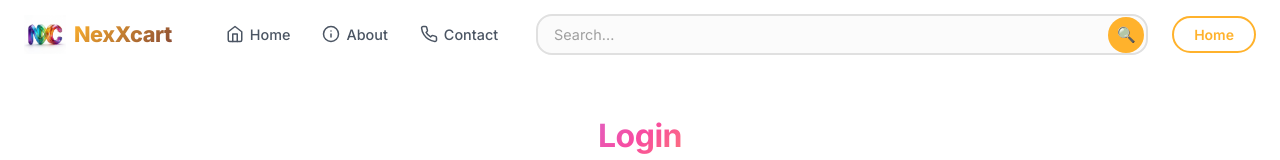
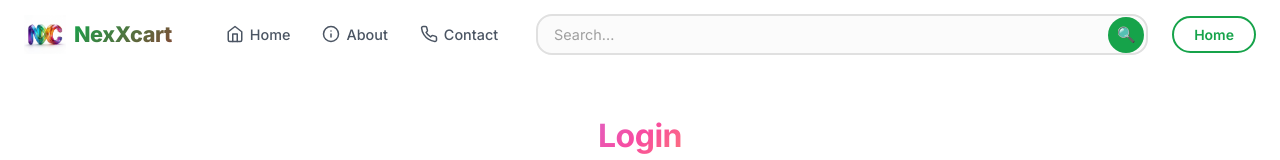
Before and after one commit to Amd5500gt/N11-Mall-Mern, a React (Vite) app in the folder FrontEnd/: page /auth in a window 1280 px wide. Shown: the top 160 px of the page. Built offline with nearby package versions, Linux system fonts and the light colour scheme; no server answers.

Commit message:
update color plate

```diff
--- a/FrontEnd/src/App.jsx
+++ b/FrontEnd/src/App.jsx
@@ -86,11 +86,8 @@
       zIndex: "999999",
 
       // 🖤 Cyber Dark Background
-      background: "rgba(47, 46, 46, 0.52)",
-      color: "#fff5f5",
 
-      backdropFilter: "blur(16px)",
-      WebkitBackdropFilter: "blur(16px)",
+      color: "#000000",
 
       borderRadius: "16px",
       padding: "14px 18px",
@@ -98,13 +95,6 @@
       fontSize: "14px",
       fontWeight: "600",
       letterSpacing: "0.3px",
-
-      border: "1px solid rgba(255,255,255,0.05)",
-
-      boxShadow: `
-        0 10px 30px rgba(0,0,0,0.45),
-        0 0 25px rgba(255,0,80,0.12)
-      `,
 
       minWidth: "260px",
       maxWidth: "400px",
--- a/FrontEnd/src/Auth/pages/ForgetPassword/resetpassword.css
+++ b/FrontEnd/src/Auth/pages/ForgetPassword/resetpassword.css
@@ -68,14 +68,6 @@
   transition:0.3s;
 }
 
-.nxc-otp-input:focus{
-  border-color:#2563eb;
-
-  box-shadow:
-  0 0 0 4px
-  rgba(37,99,235,0.15);
-}
-
 .nxc-input-group{
   margin-bottom:20px;
 }
@@ -98,14 +90,6 @@
   outline:none;
   transition:0.3s;
   box-sizing:border-box;
-}
-
-.nxc-reset-input:focus{
-  border-color:#2563eb;
-
-  box-shadow:
-  0 0 0 4px
-  rgba(37,99,235,0.15);
 }
 
 .nxc-reset-btn{
--- a/FrontEnd/src/components/common/footer.css
+++ b/FrontEnd/src/components/common/footer.css
@@ -167,10 +167,6 @@
   color: #a0a0a0;
 }
 
-.newsletter-input:focus {
-  border-color: var(--primary);
-  box-shadow: 0 0 0 2px rgba(255, 178, 44, 0.1);
-}
 
 .newsletter-button {
   width: 50px;
--- a/FrontEnd/src/components/common/userInfo/address/AddressPage.css
+++ b/FrontEnd/src/components/common/userInfo/address/AddressPage.css
@@ -4,11 +4,23 @@
    ROOT VARIABLES
    ======================================== */
 :root {
-  --primary: #ffb22c;
-  --primary-light: #ffcc66;
-  --primary-dark: #e69e1a;
-  --primary-gradient: linear-gradient(135deg, #ffb22c, #ffcc66);
-  --primary-gradient-hover: linear-gradient(135deg, #e69e1a, #ffb22c);
+ --primary: #16a34a;
+--primary-light: #22c55e;
+--primary-dark: #14532d;
+
+--primary-gradient:
+linear-gradient(
+  135deg,
+  #16a34a,
+  #000000
+);
+
+--primary-gradient-hover:
+linear-gradient(
+  135deg,
+  #22c55e,
+  #111111
+);
   --secondary: #854836;
   --secondary-light: #a65a44;
 
--- a/FrontEnd/src/components/components.css
+++ b/FrontEnd/src/components/components.css
@@ -10,9 +10,23 @@
 
 /* ==================== ROOT VARIABLES ==================== */
 :root {
-  --primary: #ffb22c;
-  --primary-dark: #e69e1a;
-  --primary-light: #ffcc66;
+--primary: #854836;
+--primary-light: #a05a45;
+--primary-dark: #5e2f22;
+
+--primary-gradient:
+linear-gradient(
+  135deg,
+  #854836,
+  #000000
+);
+
+--primary-gradient-hover:
+linear-gradient(
+  135deg,
+  #a05a45,
+  #000000
+);
   --secondary: #854836;
   --secondary-dark: #6b3a2b;
   --secondary-light: #a65a44;
@@ -146,7 +160,6 @@
 }
 
 .search-input::placeholder { color: var(--gray-400); }
-.search-input:focus { border-color: var(--primary); }
 
 .search-btn {
   position: absolute;
--- a/FrontEnd/src/css/main.css
+++ b/FrontEnd/src/css/main.css
@@ -4,12 +4,23 @@
    ======================================== */
 :root {
   /* Colors - Light Theme */
-  --primary: #ffb22c;
-  --primary-light: #ffcc66;
-  --primary-dark: #e69e1a;
-  --primary-gradient: linear-gradient(135deg, #ffb22c, #ffcc66);
-  --primary-gradient-hover: linear-gradient(135deg, #ffb22c, #ffcc66);
+--primary: #854836;
+--primary-light: #a05a45;
+--primary-dark: #5e2f22;
 
+--primary-gradient:
+linear-gradient(
+  135deg,
+  #854836,
+  #000000
+);
+
+--primary-gradient-hover:
+linear-gradient(
+  135deg,
+  #a05a45,
+  #000000
+);
   --secondary: #854836;
   --secondary-light: #a65a44;
   --secondary-dark: #6b3a2b;
--- a/FrontEnd/src/pages/pages.css
+++ b/FrontEnd/src/pages/pages.css
@@ -1,9 +1,23 @@
 /* pages.css - Complete styling for all pages */
 
 :root {
-  --primary: #ffb22c;
-  --primary-dark: #e69e1a;
-  --primary-light: #ffcc66;
+--primary: #854836;
+--primary-light: #a05a45;
+--primary-dark: #5e2f22;
+
+--primary-gradient:
+linear-gradient(
+  135deg,
+  #854836,
+  #000000
+);
+
+--primary-gradient-hover:
+linear-gradient(
+  135deg,
+  #a05a45,
+  #000000
+);
   --secondary: #854836;
   --success: #10b981;
   --danger: #ef4444;
@@ -1443,12 +1457,6 @@
   font-family: system-ui, -apple-system, BlinkMacSystemFont, 'Segoe UI', Roboto, Oxygen, Ubuntu, Cantarell, 'Open Sans', 'Helvetica Neue', sans-serif;
 }
 
-.form-input:focus,
-.form-textarea:focus {
-  outline: none;
-  border-color: var(--primary);
-  box-shadow: 0 0 0 3px rgba(255, 178, 44, 0.1);
-}
 
 .submit-btn {
   padding: 1rem;
--- a/FrontEnd/src/pages/payments/Payment.css
+++ b/FrontEnd/src/pages/payments/Payment.css
@@ -1,10 +1,23 @@
 /* Payment.css - Professional & Advanced Version - Updated Colors */
 
 :root {
-  --primary: #ffb22c;
-  --primary-dark: #e69e1a;
-  --primary-light: #ffcc66;
-  --primary-gradient: linear-gradient(135deg, #ffb22c 0%, #ffcc66 100%);
+--primary: #854836;
+--primary-light: #a05a45;
+--primary-dark: #5e2f22;
+
+--primary-gradient:
+linear-gradient(
+  135deg,
+  #854836,
+  #000000
+);
+
+--primary-gradient-hover:
+linear-gradient(
+  135deg,
+  #a05a45,
+  #000000
+);
   --secondary: #854836;
   --secondary-dark: #6b3a2b;
   --success: #10b981;
```
